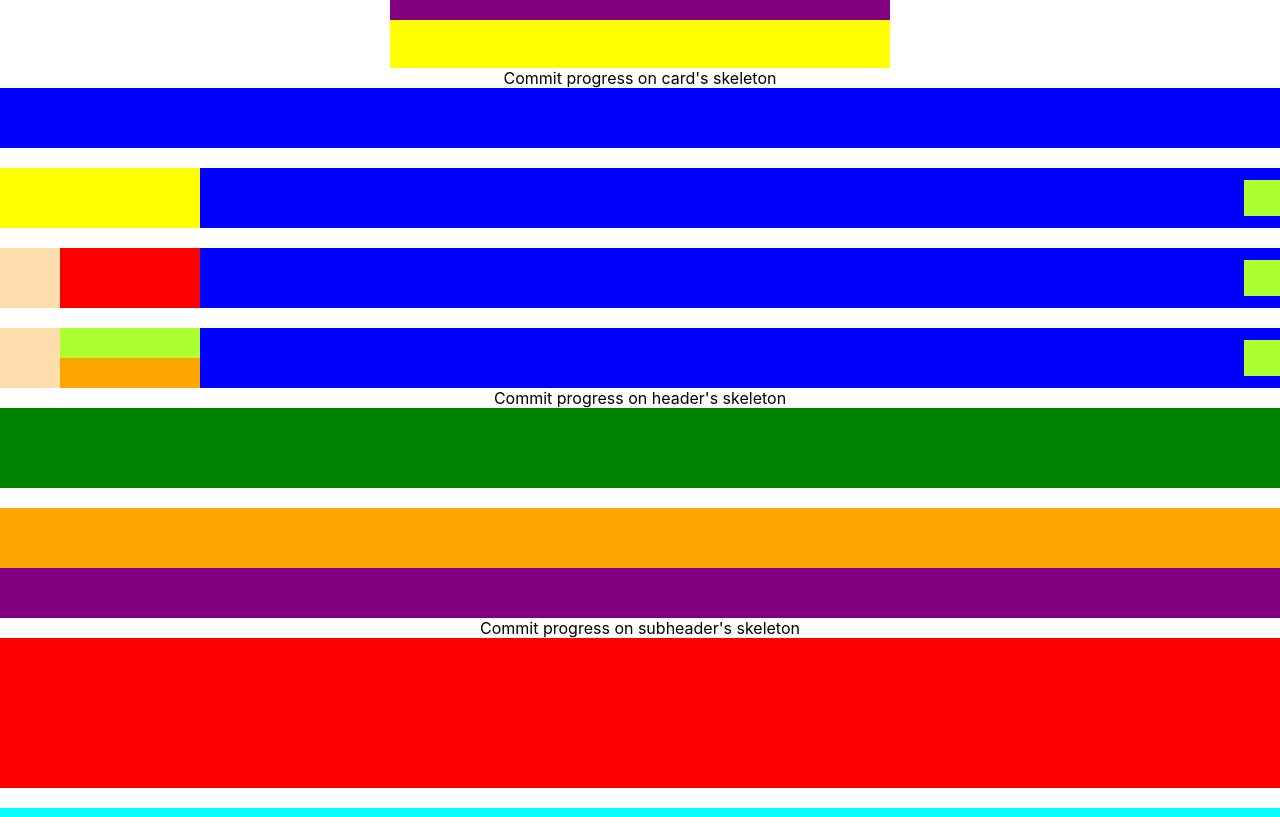
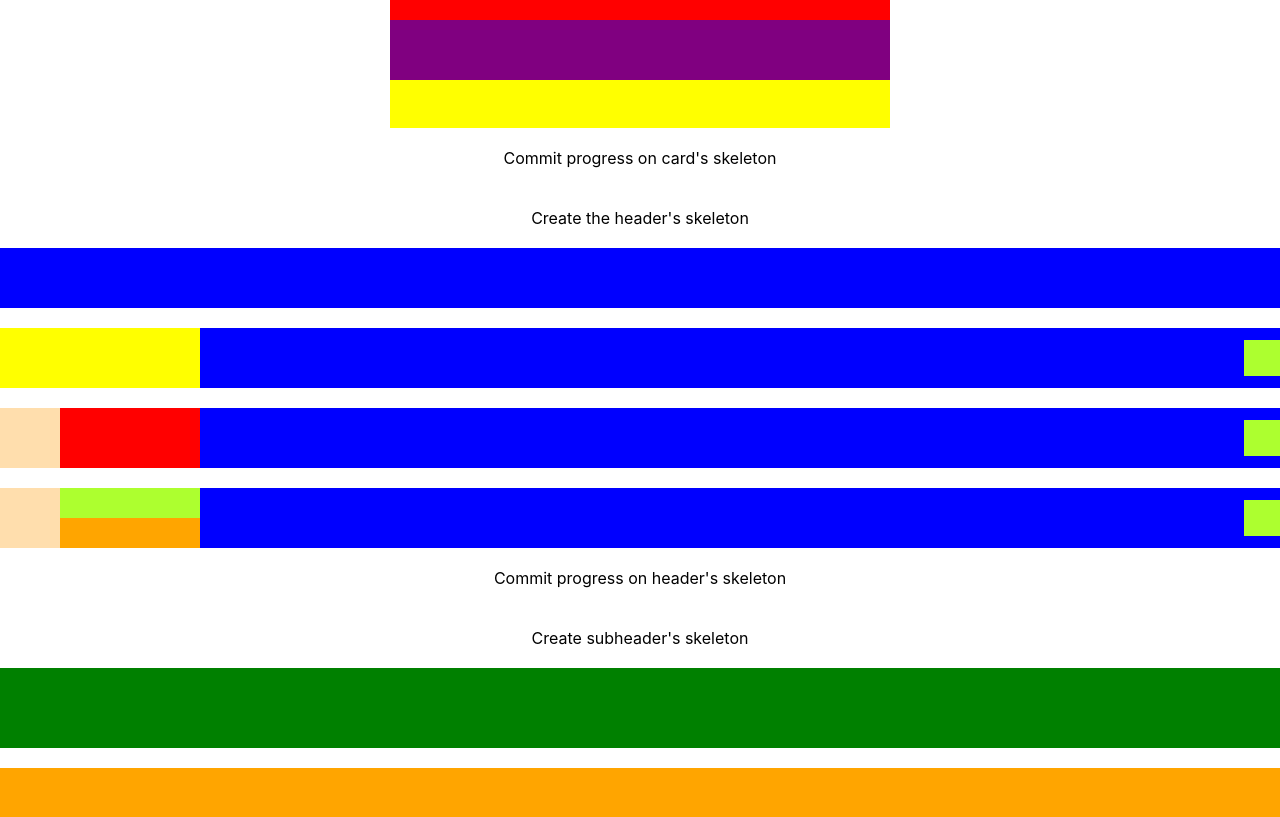
Before and after one commit to dimitrisafendras/how-to-ui, a React (Create React App) app: page / in a window 1280 px wide. Shown: the part 1980-2797 px from the top of the page. Built offline with nearby package versions, Linux system fonts and the light colour scheme.

Commit message:
subcontent skeleton done

```diff
--- a/src/components/Card.js
+++ b/src/components/Card.js
@@ -4,6 +4,10 @@ import './Card.css';
 
 export const Card = () =>
 	<>
+		<div className='Separator'></div>
+		Create the card's Skeleton
+		<div className='Separator'></div>
+
 		<div className='Card'>
 		</div>
 
@@ -47,7 +51,13 @@ export const Card = () =>
 			<div className='Footer'></div>
 		</div>
 
+		<div className='Separator'></div>
 		Commit progress on card's skeleton
+		<div className='Separator'></div>
+
+		<div className='Separator'></div>
+		Create the header's skeleton
+		<div className='Separator'></div>
 
 		<div className='Header'></div>
 
@@ -81,19 +91,30 @@ export const Card = () =>
 			<div className='Logo'></div>
 		</div>
 
+		<div className='Separator'></div>
 		Commit progress on header's skeleton
+		<div className='Separator'></div>
+
+		<div className='Separator'></div>
+		Create subheader's skeleton
+		<div className='Separator'></div>
 
 		<div className='SubHeaderContainer'></div>
 
 		<div className='Separator'/>
-
 
 		<div className='SubHeaderContainer'>
 			<div className='Text'></div>
 			<div className='Link'></div>
 		</div>
 
+		<div className='Separator'></div>
 		Commit progress on subheader's skeleton
+		<div className='Separator'></div>
+
+		<div className='Separator'></div>
+		Create content's skeleton
+		<div className='Separator'></div>
 
 		<div className='ContentContainer'></div>
 
@@ -115,7 +136,13 @@ export const Card = () =>
 			</div>
 		</div>
 
+		<div className='Separator'></div>
 		Commit progress on content's skeleton
+		<div className='Separator'></div>
+
+		<div className='Separator'></div>
+		Create subcontnet's skeleton
+		<div className='Separator'></div>
 
 		<div className='SubContentContainer'></div>
 
@@ -128,6 +155,7 @@ export const Card = () =>
 
 		<div className='Separator'></div>
 
+
 		<div className='SubContentContainer'>
 			<div className='MetadataContainer'>
 				<div className='Likes'></div>
@@ -137,7 +165,8 @@ export const Card = () =>
 		</div>
 
 		<div className='Separator'></div>
+		Commit progress on subcontent's skeleton
+		<div className='Separator'></div>
 
-		Commit progress on subcontent's skeleton
 
 	</>;
```
